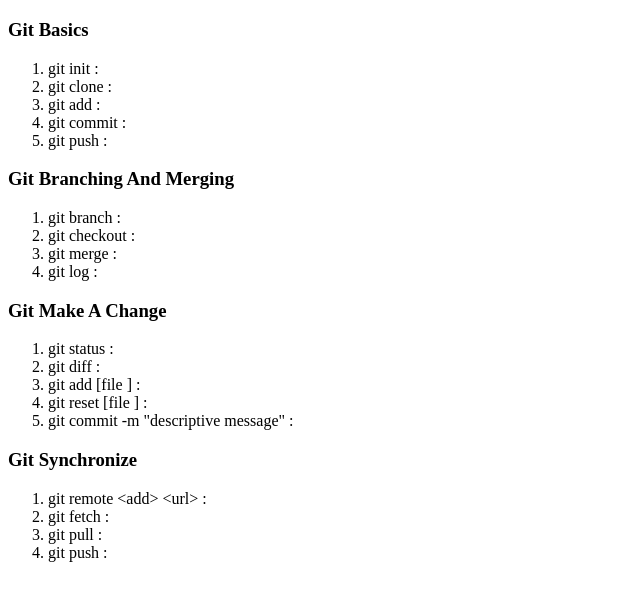
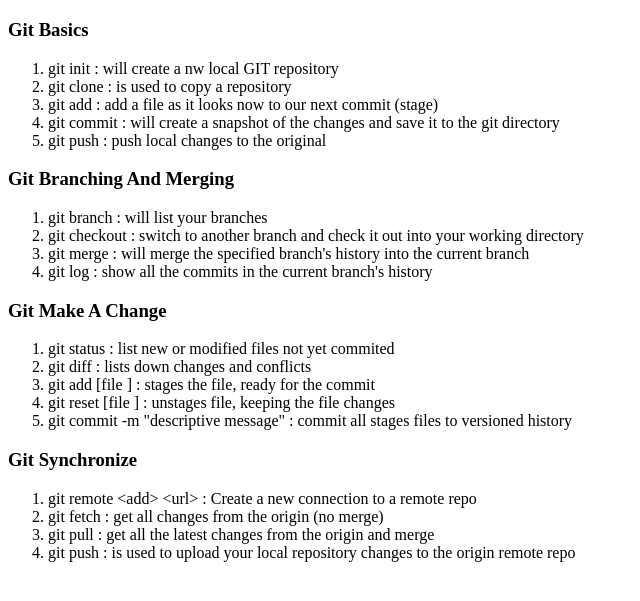
Before and after one commit to MdKasimS/SpeedyGit, a plain HTML site: page git.html in a window 1280 px wide. Shown: the part 61-662 px from the top of the page, without its empty margins (0-640 px from the left). Drawn offline with Linux system fonts and the light colour scheme.

Commit message:
Addes description

```diff
--- a/git.html
+++ b/git.html
@@ -15,11 +15,11 @@
 		<div class ="basics">
 			<h3> Git Basics</h3>
 			<ol>
-				<li>git init : </li>
-				<li>git clone : </li>
-				<li>git add : </li>
-				<li>git commit : </li>
-				<li>git push : </li>
+				<li>git init : will create a nw local GIT repository</li>
+				<li>git clone : is used to copy a repository</li>
+				<li>git add : add a file as it looks now to our next commit (stage)</li>
+				<li>git commit : will create a snapshot of the changes and save it to the git directory</li>
+				<li>git push : push local changes to the original</li>
 			</ol>
 
 		</div>
@@ -27,10 +27,10 @@
 		<div class="branch-merge">
 			<h3> Git Branching And Merging</h3>
 			<ol>
-				<li>git branch : </li>
-				<li>git checkout : </li>
-				<li>git merge : </li>
-				<li>git log : </li>
+				<li>git branch : will list your branches</li>
+				<li>git checkout : switch to another branch and check it out into your working directory</li>
+				<li>git merge : will merge the specified branch's history into the current branch</li>
+				<li>git log : show all the commits in the current branch's history</li>
 			</ol>
 
 		</div>
@@ -38,11 +38,11 @@
 
 			<h3>Git Make A Change</h3>
 			<ol>
-				<li>git status : </li>
-				<li>git diff : </li>
-				<li>git add [file ] : </li>
-				<li>git reset [file ] :</li>
-				<li>git commit -m "descriptive message" : </li>
+				<li>git status : list new or modified files not yet commited</li>
+				<li>git diff : lists down changes and conflicts</li>
+				<li>git add [file ] : stages the file, ready for the commit</li>
+				<li>git reset [file ] : unstages file, keeping the file changes</li>
+				<li>git commit -m "descriptive message" : commit all stages files to versioned history</li>
 			</ol>
 		</div>
 
@@ -50,11 +50,10 @@
 			<h3>Git Synchronize</h3>
 
 			<ol>
-
-				<li>git remote &ltadd&gt &lturl&gt : </li>
-				<li>git fetch : </li>
-				<li>git pull : </li>
-				<li>git push : </li>
+				<li>git remote &ltadd&gt &lturl&gt : Create a new connection to a remote repo</li>
+				<li>git fetch : get all changes from the origin (no merge)</li>
+				<li>git pull : get all the latest changes from the origin and merge</li>
+				<li>git push : is used to upload your local repository changes to the origin remote repo</li>
 			</ol>
 		</div>
 
```
